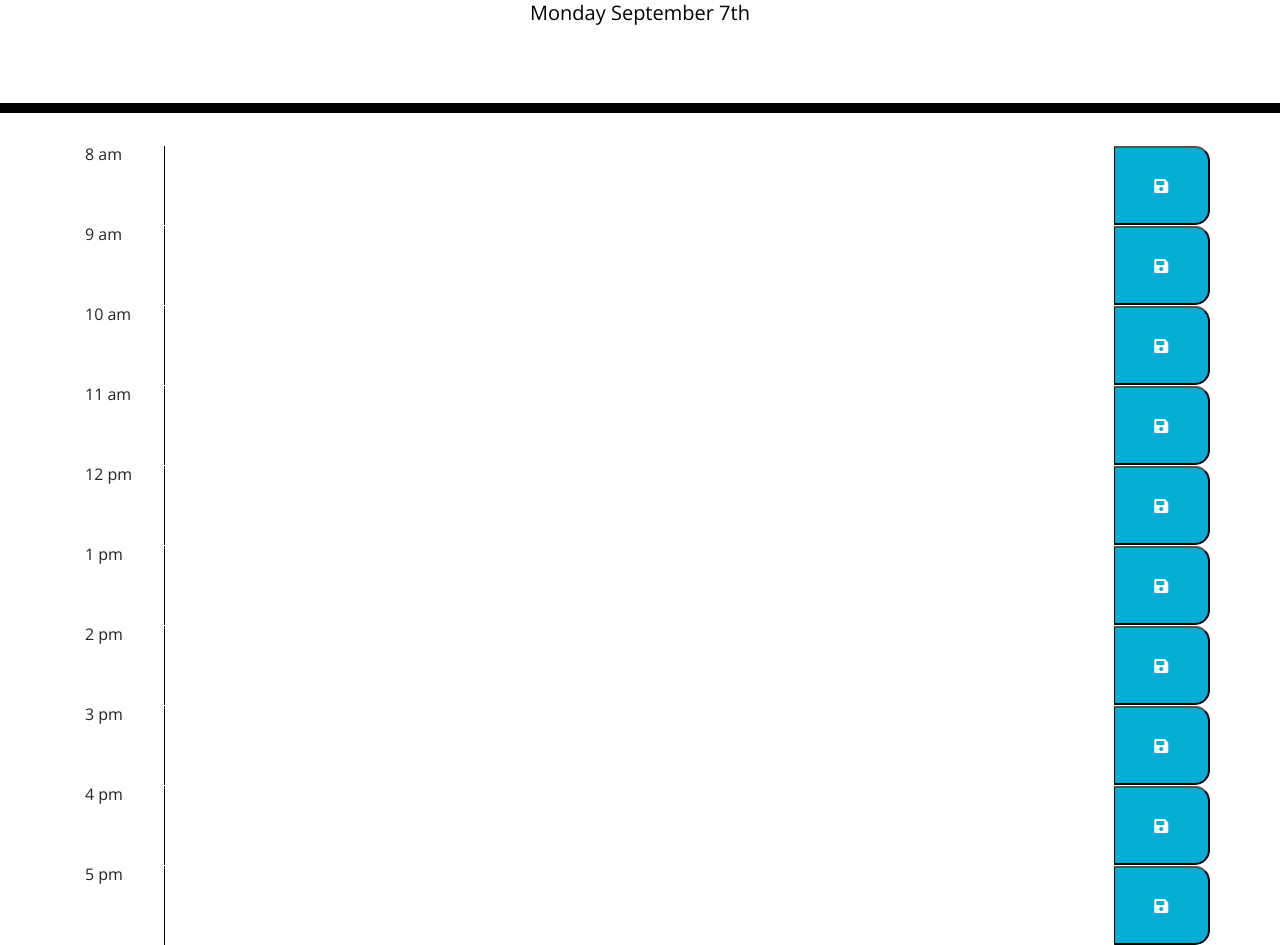
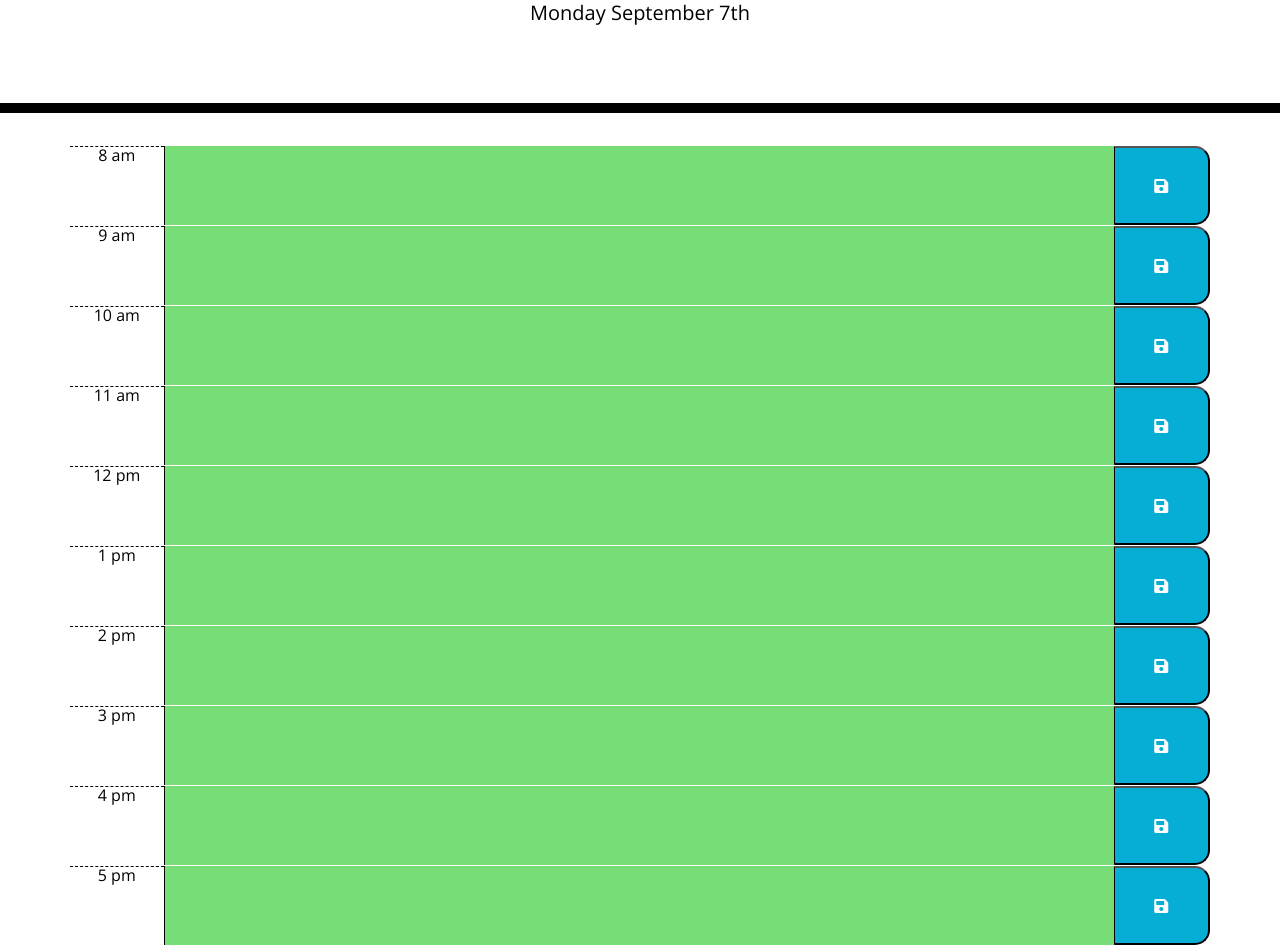
Before and after one commit to JustinJnkns/Day-Planner, a plain HTML site: page index.html in a window 1280 px wide. Shown: the part 191-1136 px from the top of the page. Drawn offline with nearby package versions, Linux system fonts and the light colour scheme.

Commit message:
changed added feature to change color of task textarea based on time of day

```diff
--- a/assets/script.js
+++ b/assets/script.js
@@ -26,3 +26,22 @@ $(document).ready(function() {
     $("#4pm .description").val(localStorage.getItem("4pm"));
     $("#5pm .description").val(localStorage.getItem("5pm"));
   })
+
+  $("textarea").blur()
+//function to change color based on time of day
+var setColor = function(){
+    var taskHour = moment().format("H")
+    $("textarea").each(function(){
+        var hour = parseInt($(this).attr('data-hour'))
+        console.log(hour)
+        if(hour == taskHour){
+            $(this).addClass('present')
+        }
+        else if(hour<taskHour){
+            $(this).addClass('past')
+        }
+        else{$(this).addClass('future')}
+    })
+
+}
+setColor()
--- a/index.html
+++ b/index.html
@@ -30,63 +30,63 @@
     </header>
     <div class="container">
      <!-- Timeblocks go here -->
-      <div class ="row" id="8am">
-        <div class="col-md">8 am</div>
-        <textarea class="col-md-10 description"></textarea>
+      <div class ="time-block row" id="8am">
+        <div class="hour col-md">8 am</div>
+        <textarea class="col-md-10 description" data-hour="8"></textarea>
         <button class="saveBtn col-md"><i class="fas fa-save"></i></button>
       </div>
 
-      <div class ="row" id="9am">
-        <div class="col-md">9 am</div>
-        <textarea class="col-md-10 description"></textarea>
+      <div class ="time-block row" id="9am">
+        <div class="hour col-md">9 am</div>
+        <textarea class="col-md-10 description" data-hour="9"></textarea>
         <button class="saveBtn col-md"><i class="fas fa-save"></i></button>
       </div>
 
-      <div class ="row" id="10am">
-        <div class="col-md">10 am</div>
-        <textarea class="col-md-10 description"></textarea>
+      <div class ="time-block row" id="10am">
+        <div class="hour col-md">10 am</div>
+        <textarea class="col-md-10 description" data-hour="10"></textarea>
         <button class="saveBtn col-md"><i class="fas fa-save"></i></button>
       </div>
 
-      <div class ="row" id="11am">
-        <div class="col-md">11 am</div>
-        <textarea class="col-md-10 description"></textarea>
+      <div class ="time-block row" id="11am">
+        <div class="hour col-md">11 am</div>
+        <textarea class="col-md-10 description" data-hour="11"></textarea>
         <button class="saveBtn col-md"><i class="fas fa-save"></i></button>
       </div>
 
-      <div class ="row" id="12pm">
-        <div class="col-md">12 pm</div>
-        <textarea class="col-md-10 description"></textarea>
+      <div class ="time-block row" id="12pm">
+        <div class="hour col-md">12 pm</div>
+        <textarea class="col-md-10 description" data-hour="12"></textarea>
         <button class="saveBtn col-md"><i class="fas fa-save"></i></button>
       </div>
 
-      <div class ="row" id=1pm>
-        <div class="col-md">1 pm</div>
-        <textarea class="col-md-10 description"></textarea>
+      <div class ="time-block row" id=1pm>
+        <div class="hour col-md">1 pm</div>
+        <textarea class="col-md-10 description" data-hour="13"></textarea>
         <button class="saveBtn col-md"><i class="fas fa-save"></i></button>
       </div>
 
-      <div class ="row" id="2pm">
-        <div class="col-md">2 pm</div>
-        <textarea class="col-md-10 description"></textarea>
+      <div class ="time-block row" id="2pm">
+        <div class="hour col-md">2 pm</div>
+        <textarea class="col-md-10 description" data-hour="14"></textarea>
         <button class="saveBtn col-md"><i class="fas fa-save"></i></button>
       </div>
 
-      <div class ="row" id="3pm">
-        <div class="col-md">3 pm</div>
-        <textarea class="col-md-10 description"></textarea>
+      <div class ="time-block row" id="3pm">
+        <div class="hour col-md">3 pm</div>
+        <textarea class="col-md-10 description" data-hour="15"></textarea>
         <button class="saveBtn col-md"><i class="fas fa-save"></i></button>
       </div>
 
-      <div class ="row" id="4pm">
-        <div class="col-md">4 pm</div>
-        <textarea class="col-md-10 description"></textarea>
+      <div class ="time-block row" id="4pm">
+        <div class="hour col-md">4 pm</div>
+        <textarea class="col-md-10 description" data-hour="16"></textarea>
         <button class="saveBtn col-md"><i class="fas fa-save"></i></button>
       </div>
 
-      <div class ="row" id="5pm">
-        <div class="col-md">5 pm</div>
-        <textarea class="col-md-10 description"></textarea>
+      <div class ="time-block row" id="5pm">
+        <div class="hour col-md">5 pm</div>
+        <textarea class="col-md-10 description" data-hour="17"></textarea>
         <button class="saveBtn col-md"><i class="fas fa-save"></i></button>
       </div>
 
```
